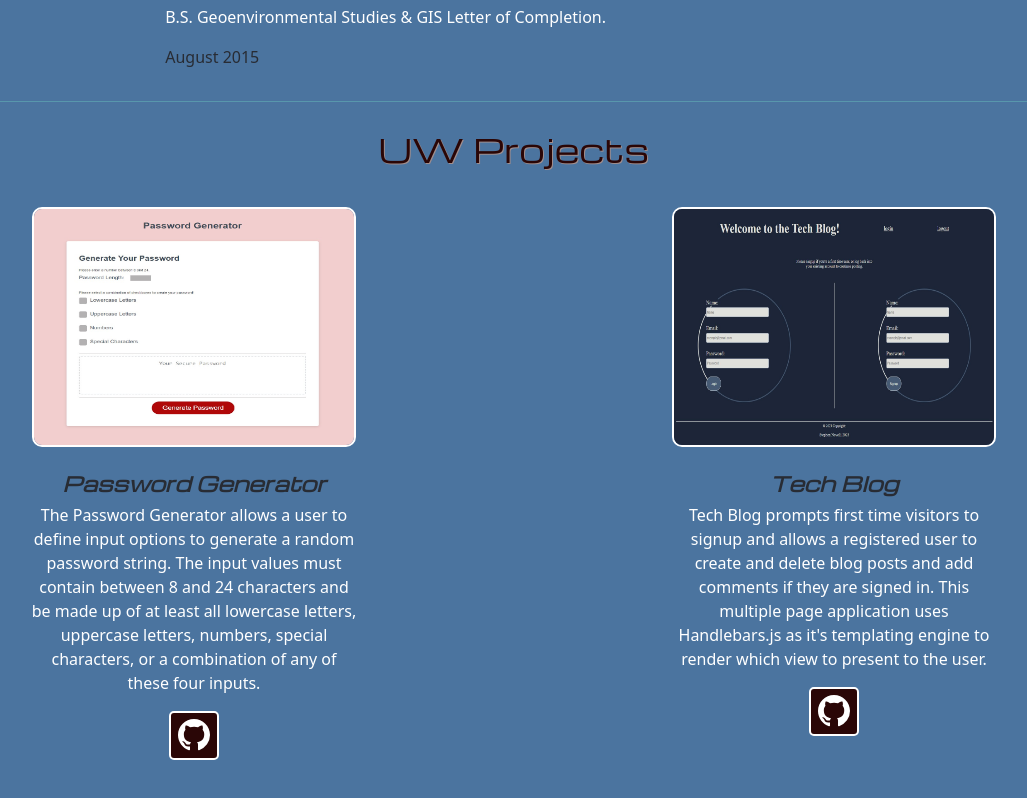
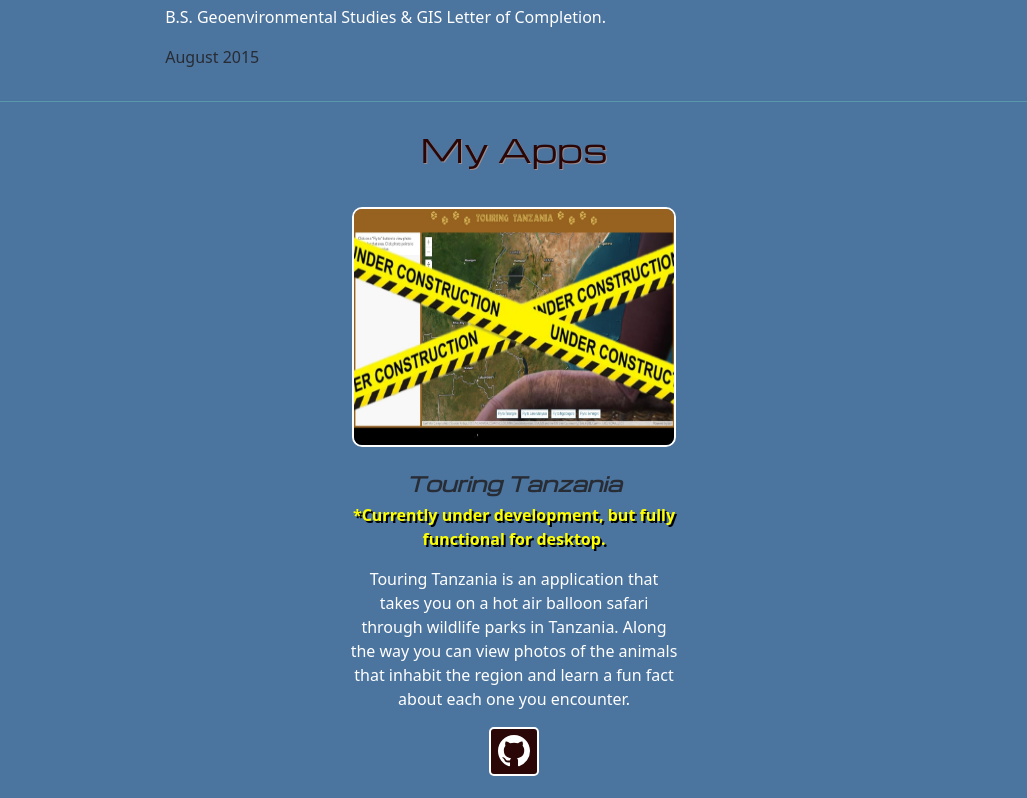
Before and after one commit to snovelli1021/snovelli-portfolio, a React (Create React App) app: page / in a window 1280 px wide. Shown: the part 982-1780 px from the top of the page, without its empty margins (126-1153 px from the left). Built offline with nearby package versions, Linux system fonts and the light colour scheme.

Commit message:
Added MyApps component and included Touring Tanzania app. Updated NavLink in header, and styled Touring Tanzania card.

```diff
--- a/src/App.js
+++ b/src/App.js
@@ -3,9 +3,10 @@ import "bootstrap/dist/css/bootstrap.min.css";
 import React from "react";
 import Navbar from "./components/Navbar/Navbar";
 import AboutMe from "./components/AboutMe/AboutMe.js";
+import MyApps from "./components/MyApps/MyApps.js";
 import Projects from "./components/Projects/Projects.js";
+import Figma from "./components/Figma/Figma.js";
 import GISProjects from "./components/GISProjects/GISProjects.js";
-import Figma from "./components/Figma/Figma.js";
 import Resume from "./components/Resume/Resume.js";
 import Contact from "./components/Contact/Contact.js";
 import Footer from "./components/Footer/Footer.js";
@@ -22,6 +23,10 @@ function App() {
         <div id="AboutMe">{<AboutMe />}</div>
         {<Divider />}
         {/* Need to add section for personal projects using ArcGIS API*/}
+        <h2>My Apps</h2>
+        <br></br>
+        <div id="MyApps">{<MyApps />}</div>
+        {<Divider />}
         <h2>UW Projects</h2>
         <br></br>
         <div id="Projects">{<Projects />}</div>
@@ -34,7 +39,6 @@ function App() {
         <br></br>
         <div id="GISProjects">{<GISProjects />}</div>
         {<Divider />}
-
         <h2>View My Qualifications</h2>
         <br></br>
         <div id="Resume">{<Resume />}</div>
--- /dev/null
+++ b/src/components/MyApps/MyApps.css
@@ -0,0 +1,19 @@
+/* Styles for My Apps cards and Buttons. */
+
+.btn.btn-primaryGIS {
+  background-color: rgb(42, 6, 6);
+  padding: 2%;
+  border-radius: 10%;
+  border: solid;
+  border-color: white;
+  border-width: 2px;
+  --bs-btn-color: white;
+  width: auto;
+  height: auto;
+}
+
+#Blurb {
+  color: rgb(254, 254, 3);
+  font-weight: bold;
+  text-shadow: 2px 2px black;
+}
--- /dev/null
+++ b/src/components/MyApps/MyApps.js
@@ -0,0 +1,55 @@
+import React from "react";
+import Card from "react-bootstrap/Card";
+import Row from "react-bootstrap/Row";
+import "./MyApps.css";
+import data from "./MyAppsData.json";
+
+const MyApps = () => {
+  return (
+    // Cards render with data and buttons link out to Storymap projects .
+    <div>
+      <Row xs={1} className="g-4">
+        {data.map(({ id, prjPhoto, prjTitle, Blurb, prjText, prjUrl }) => (
+          <Card key={id} className="prjCard" style={{ width: "24rem" }}>
+            <Card.Img
+              variant="top"
+              className="prjPhoto"
+              alt="Screenshot of StoryMap."
+              src={prjPhoto}
+            />
+            <Card.Body>
+              <Card.Title>{prjTitle}</Card.Title>
+              <Card.Text id="Blurb">{Blurb}</Card.Text>
+              <Card.Text>{prjText}</Card.Text>
+
+              <a
+                href={prjUrl}
+                target="_blank"
+                alt="Link to project repository on GitHub."
+              >
+                <button
+                  type="button"
+                  className="btn btn-primary"
+                  fdprocessedid="f0w5kk"
+                >
+                  <svg
+                    xmlns="http://www.w3.org/2000/svg"
+                    width="32"
+                    height="32"
+                    fill="currentColor"
+                    className="bi bi-github"
+                    viewBox="0 0 16 16"
+                  >
+                    <path d="M8 0C3.58 0 0 3.58 0 8c0 3.54 2.29 6.53 5.47 7.59.4.07.55-.17.55-.38 0-.19-.01-.82-.01-1.49-2.01.37-2.53-.49-2.69-.94-.09-.23-.48-.94-.82-1.13-.28-.15-.68-.52-.01-.53.63-.01 1.08.58 1.23.82.72 1.21 1.87.87 2.33.66.07-.52.28-.87.51-1.07-1.78-.2-3.64-.89-3.64-3.95 0-.87.31-1.59.82-2.15-.08-.2-.36-1.02.08-2.12 0 0 .67-.21 2.2.82.64-.18 1.32-.27 2-.27.68 0 1.36.09 2 .27 1.53-1.04 2.2-.82 2.2-.82.44 1.1.16 1.92.08 2.12.51.56.82 1.27.82 2.15 0 3.07-1.87 3.75-3.65 3.95.29.25.54.73.54 1.48 0 1.07-.01 1.93-.01 2.2 0 .21.15.46.55.38A8.012 8.012 0 0 0 16 8c0-4.42-3.58-8-8-8z"></path>
+                  </svg>
+                </button>
+              </a>
+            </Card.Body>
+          </Card>
+        ))}
+      </Row>
+    </div>
+  );
+};
+
+export default MyApps;
--- /dev/null
+++ b/src/components/MyApps/MyAppsData.json
@@ -0,0 +1,3 @@
+[
+{"id": 1, "prjTitle": "Touring Tanzania" , "Blurb": "*Currently under development, but fully functional for desktop.", "prjText": "Touring Tanzania is an application that takes you on a hot air balloon safari through wildlife parks in Tanzania. Along the way you can view photos of the animals that inhabit the region and learn a fun fact about each one you encounter.", "prjPhoto": "./assets/TouringTanzania.jpg" , "prjUrl": "https://github.com/snovelli1021/TouringTanzania" }
+]
--- a/src/components/Navbar/Navbar.js
+++ b/src/components/Navbar/Navbar.js
@@ -28,6 +28,9 @@ function NavHeader() {
           <Nav>
             <Nav.Link className="navLinks" href="#AboutMe" onClick={closeNav}>
               About Me
+            </Nav.Link>
+            <Nav.Link className="navLinks" href="#MyApps" onClick={closeNav}>
+              My Apps
             </Nav.Link>
             <Nav.Link className="navLinks" href="#Projects" onClick={closeNav}>
               UW Projects
```
Also changed, not shown: public/assets/TouringTanzania.jpg (added), 1 other file (tests, documents, lock files or other folders).
